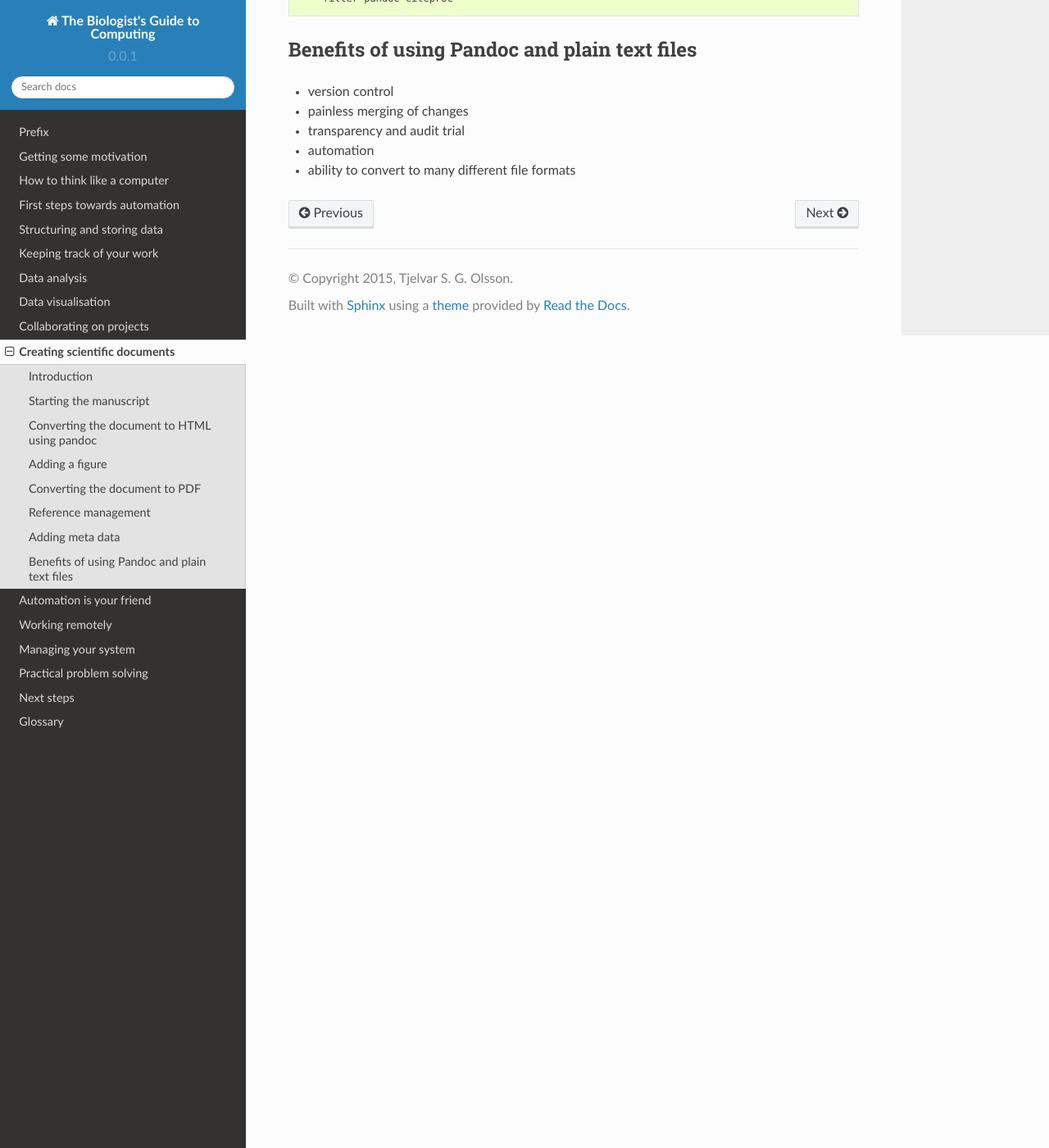
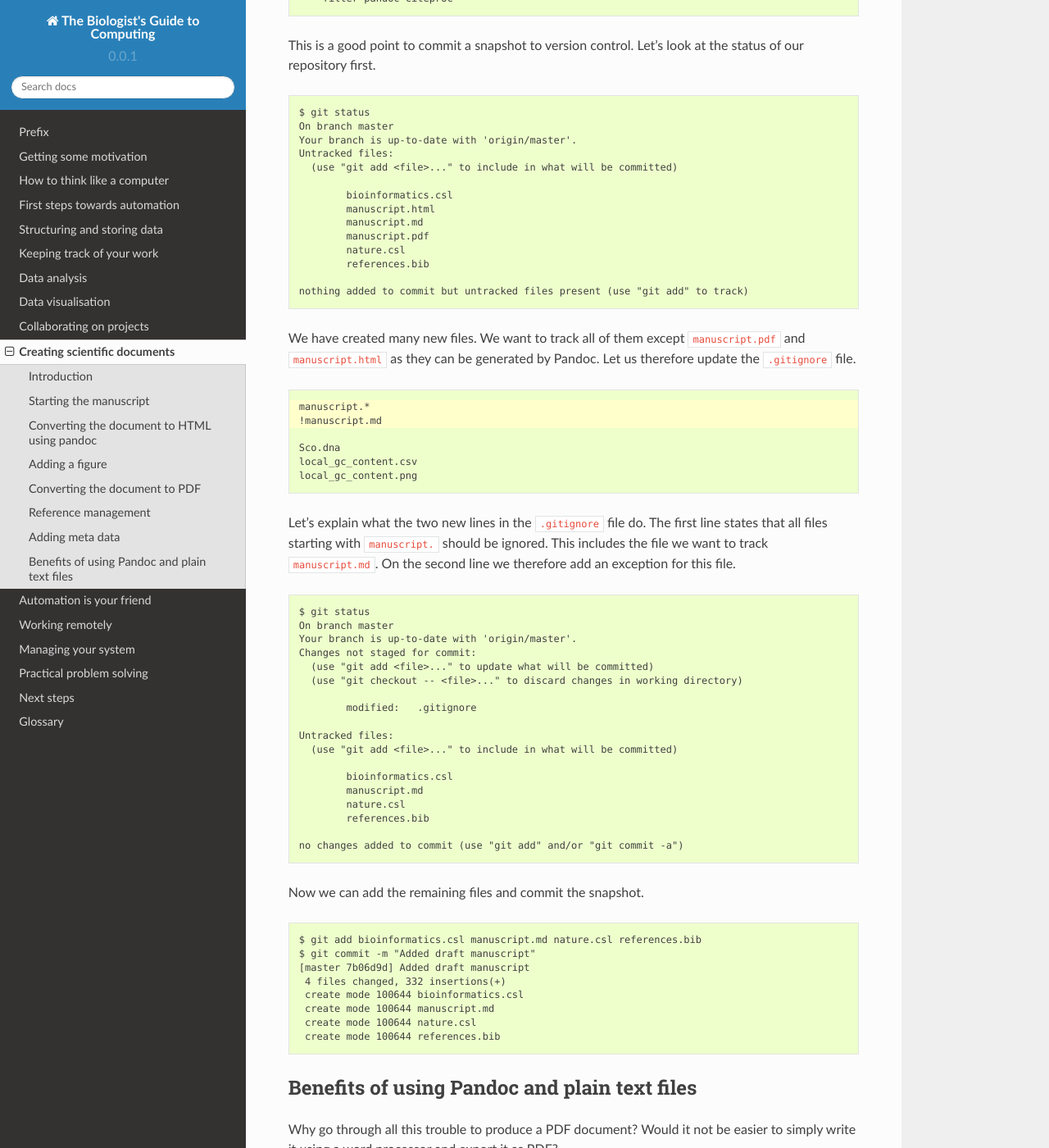
Before and after one commit to tjelvar-olsson/biologists-guide-to-computing, a Sphinx documentation site: the page built from source/creating-scientific-documents.rst, in a window 1280 px wide and 1400 px high, scrolled down 5948 px. Shown: the whole window at 82% size. Built offline with Sphinx 7.4.7 and the Read the Docs theme 2.0.0, drawn with Linux system fonts in a browser that asks for light colours; some of the changed text lies outside the part shown.

Commit message:
Added final sections to pandoc chapter

```diff
--- a/source/creating-scientific-documents.rst
+++ b/source/creating-scientific-documents.rst
@@ -336,12 +336,119 @@ Now we can generate the documentation using the command below.
     $ pandoc -f markdown -t latex -s manuscript.md -o manuscript.pdf   \
       --filter pandoc-citeproc
 
+This is a good point to commit a snapshot to version control. Let's
+look at the status of our repository first.
+
+.. code-block:: none
+
+    $ git status
+    On branch master
+    Your branch is up-to-date with 'origin/master'.
+    Untracked files:
+      (use "git add <file>..." to include in what will be committed)
+
+            bioinformatics.csl
+            manuscript.html
+            manuscript.md
+            manuscript.pdf
+            nature.csl
+            references.bib
+
+    nothing added to commit but untracked files present (use "git add" to track)
+
+We have created many new files. We want to track all of them except
+``manuscript.pdf`` and ``manuscript.html`` as they can be generated by Pandoc.
+Let us therefore update the ``.gitignore`` file.
+
+.. code-block:: none
+    :emphasize-lines: 1,2
+
+    manuscript.*
+    !manuscript.md
+
+    Sco.dna
+    local_gc_content.csv
+    local_gc_content.png
+
+Let's explain what the two new lines in the ``.gitignore`` file do. The first
+line states that all files starting with ``manuscript.`` should be ignored.
+This includes the file we want to track ``manuscript.md``. On the second line
+we therefore add an exception for this file.
+
+.. code-block:: none
+
+    $ git status
+    On branch master
+    Your branch is up-to-date with 'origin/master'.
+    Changes not staged for commit:
+      (use "git add <file>..." to update what will be committed)
+      (use "git checkout -- <file>..." to discard changes in working directory)
+
+            modified:   .gitignore
+
+    Untracked files:
+      (use "git add <file>..." to include in what will be committed)
+
+            bioinformatics.csl
+            manuscript.md
+            nature.csl
+            references.bib
+
+    no changes added to commit (use "git add" and/or "git commit -a")
+
+Now we can add the remaining files and commit the snapshot.
+
+.. code-block:: none
+
+    $ git add bioinformatics.csl manuscript.md nature.csl references.bib
+    $ git commit -m "Added draft manuscript"
+    [master 7b06d9d] Added draft manuscript
+     4 files changed, 332 insertions(+)
+     create mode 100644 bioinformatics.csl
+     create mode 100644 manuscript.md
+     create mode 100644 nature.csl
+     create mode 100644 references.bib
+
 
 Benefits of using Pandoc and plain text files
 ---------------------------------------------
 
-- version control
-- painless merging of changes
-- transparency and audit trial
-- automation
-- ability to convert to many different file formats
+Why go through all this trouble to produce a PDF document?
+Would it not be easier to simply write it using a word processor
+and export it as PDF?
+
+There are three main advantages to the methodology outlined
+in this chapter.
+
+1. There are lots of awesome tools for working with plain text files.
+   If you decide to create your manuscript using plain text files
+   you can take advantage of them. Worthy of special mention is Git
+   which is one of the most powerful collaboration tools in the world,
+   with the added advantage of giving you unlimited undo functionality
+   and a transparent audit trial.
+
+2. Automation! We will go into this more in the next chapter,
+   :doc:`automation-is-your-friend`. However, for now imagine that
+   someone discovered that there was something wrong with the
+   raw data that you had been using.  How long would it take you to
+   update your manuscript? Using plain text files it is possible
+   to create automated work flows to build entire documents from
+   raw data.
+
+3. Ability to convert to any file format. We have already seen how you
+   can covert the document to HTML. What if your collaborator really
+   needs Word? No problem.
+
+   .. code-block:: none
+
+        $ pandoc -f markdown -t docx -s manuscript.md -o manuscript.docx  \
+          --filter pandoc-citeproc
+
+Incidentally, another advantage of learning to use Pandoc is that it is not
+limited in going from markdown to other formats. It can take almost any
+file format and convert it to any other file format. For example, one could
+convert the Word document we just created to TeX.
+
+.. code-block:: none
+
+    $ pandoc -f docx -t latex manuscript.docx -o manuscript.tex
```
